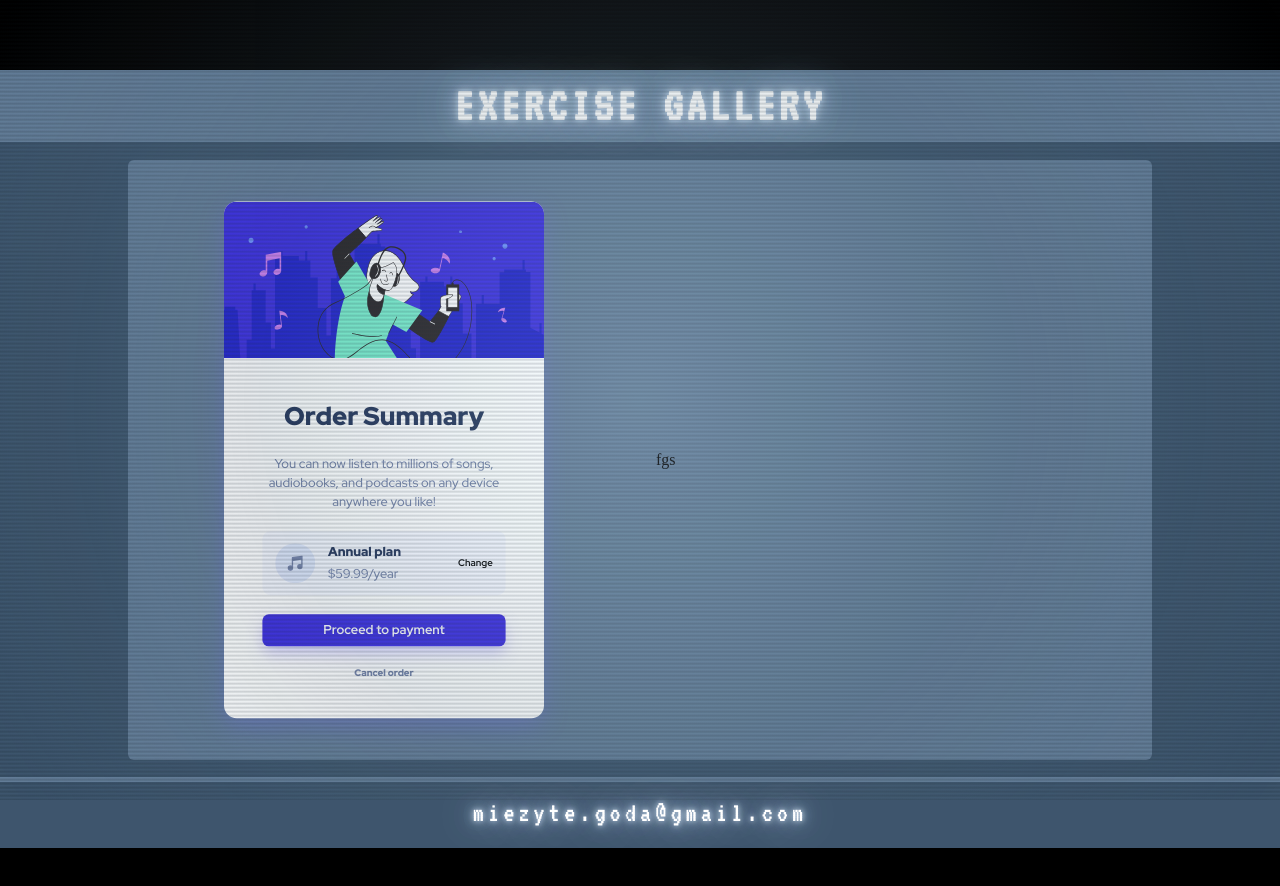
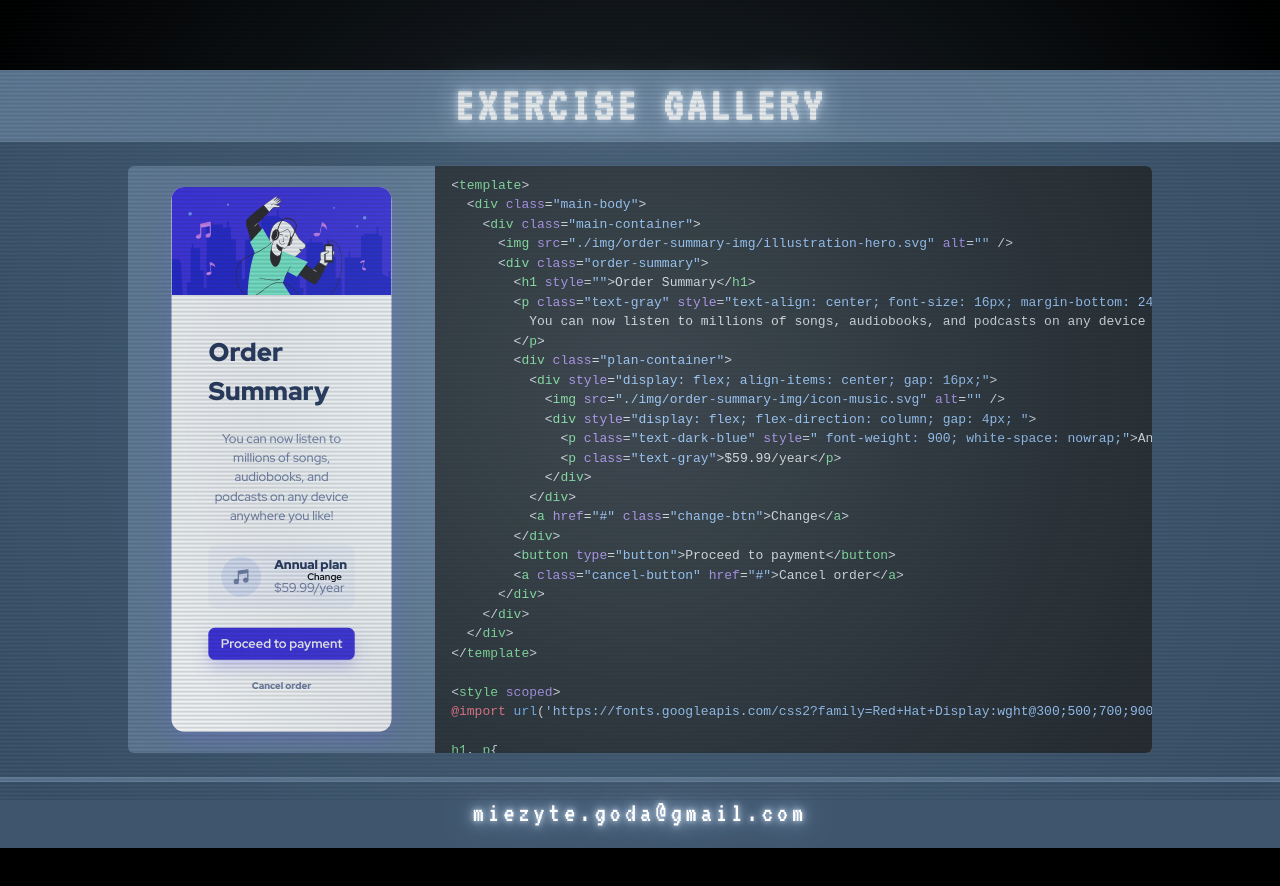
Before and after one commit to gMieFE/portfolio-2, a Vue app: page /project1 in a window 1280 px wide. Shown: the top 886 px of the page. Built offline with nearby package versions, Linux system fonts and the light colour scheme.

Commit message:
shiki-test-don

```diff
--- a/package.json
+++ b/package.json
@@ -9,6 +9,7 @@
     "preview": "vite preview"
   },
   "dependencies": {
+    "shiki": "^4.4.3",
     "three": "^0.185.1",
     "vue": "^3.5.40",
     "vue-router": "^5.2.0"
--- a/src/views/project1.vue
+++ b/src/views/project1.vue
@@ -1,34 +1,58 @@
 <script setup>
-import orderSummary from '@/assets/projects/order-summary.vue';
+import { ref, onMounted } from 'vue'
+import { codeToHtml } from 'shiki'
+import OrderSummary from '@/assets/projects/order-summary.vue'
+import OrderSummaryRaw from '@/assets/projects/order-summary.vue?raw'
+
+const highlighted = ref('')
+
+onMounted(async () => {
+  highlighted.value = await codeToHtml(OrderSummaryRaw, {
+    lang: 'vue',
+    theme: 'github-dark'
+  })
+})
+
+
+
 </script>
 
 <template>
   <div class="container">
     <div class="visual">
-      <orderSummary/>
+      <OrderSummary />
     </div>
-    <div class="code">fgs</div>
+
+    <div class="code" v-html="highlighted"></div>
   </div>
 </template>
 
 <style scoped>
-.container{
+.container {
   max-height: 600px;
   display: flex;
   align-items: center;
   margin: auto;
   width: 80vw;
-
   background-color: #627c97;
   border-radius: 6px;
+  overflow: hidden;
 }
-.visual{
+
+.visual {
+  width: 30%;
+  padding: 16px;
   transform: scale(0.8);
-    width: 50%;
-    padding: 16px;
 }
-.code{
-    width: 50%;
+
+.code {
+  width: 70%;
+  max-height: 600px;
+  overflow: auto;
+}
+
+.code :deep(pre) {
+  margin: 0;
   padding: 16px;
 }
 </style>
```
Also changed, not shown: 1 other file (tests, documents, lock files or other folders). Lines whose indentation alone changed are shown as unchanged.
